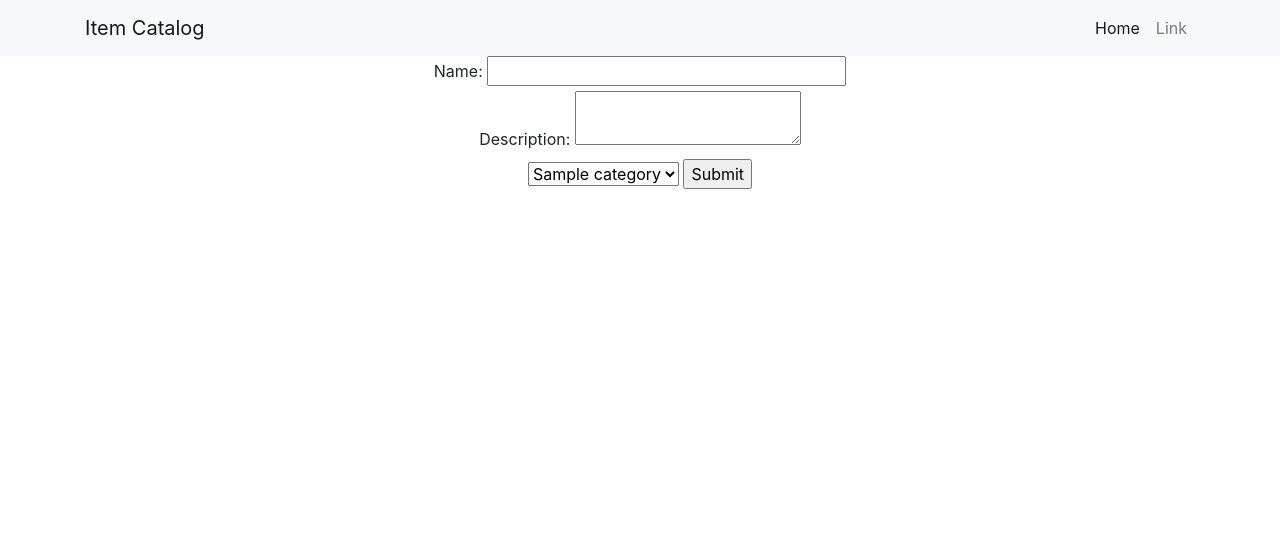
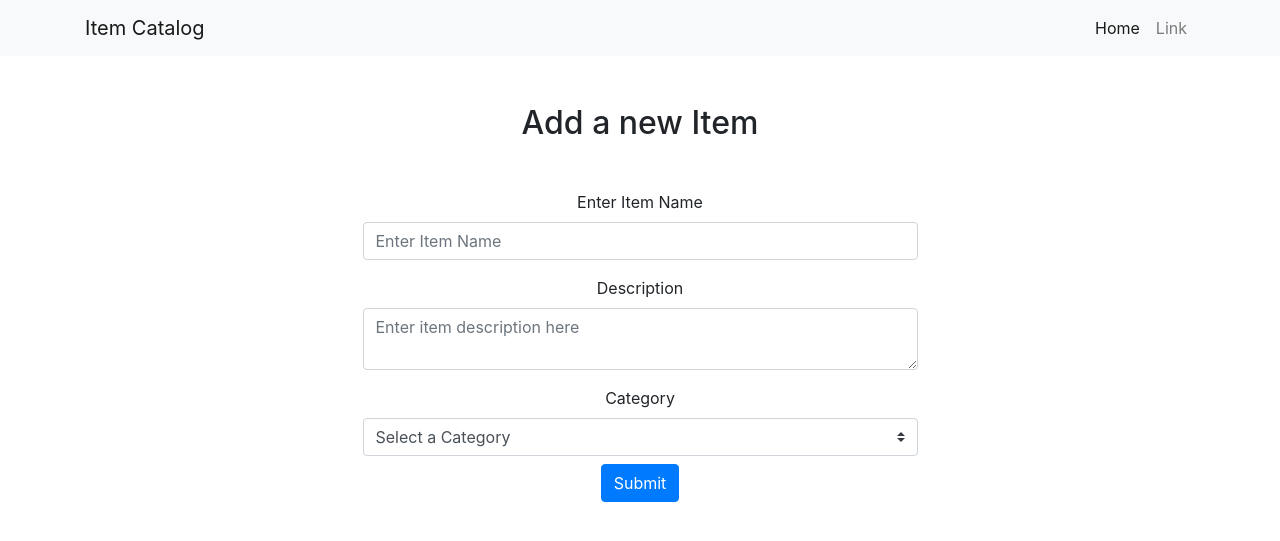
Before and after one commit to pranav1511/udacity-item-catalog, a Flask app: page /catalog/new/ in a window 1280 px wide. Shown: the top 541 px of the page. Run offline with Flask 2, Linux system fonts and the light colour scheme; tables that the repository leaves empty hold one stand-in row (values such as "Sample post"); some libraries are stand-ins or nearby versions.

Commit message:
Create layout of new item page

```diff
--- a/templates/new_item.html
+++ b/templates/new_item.html
@@ -49,20 +49,23 @@
 
     <div class="container">
         <div class="text-center">
+            <h2 class="my-5">Add a new Item</h2>
+            <div class="w-50 mx-auto">
                 <form action="{{ url_for('new_item') }}" method="POST">
-                <label>Name:</label>
-                <input type="text" size="30" name="name" required>
-                <br>
-                <label>Description:</label>
-                <textarea name="description" required></textarea>
-                <br>
-                <select name="category_id">
+                    <label for="name">Enter Item Name</label>
+                    <input type="text" class="form-control" id="name" placeholder="Enter Item Name" size="30" name="name" required>
+                    <label class="mt-3" for="description">Description</label>
+                    <textarea class="form-control" id="description" placeholder="Enter item description here" name="description" required></textarea>
+                    <label class="mt-3" for="category">Category</label>
+                    <select class="custom-select" id="catgory" name="category_id" required>
+                        <option value="" disabled selected>Select a Category</option>
                         {% for category in categories %}
                         <option value="{{category.id}}">{{category.name}}</option>
                         {% endfor %}
                     </select>
-                <input type="submit">
+                    <input class="btn btn-primary mt-2" type="submit">
                 </form>
+            </div>
         </div>
     </div>
 </body>
```
Lines whose indentation alone changed are shown as unchanged.
